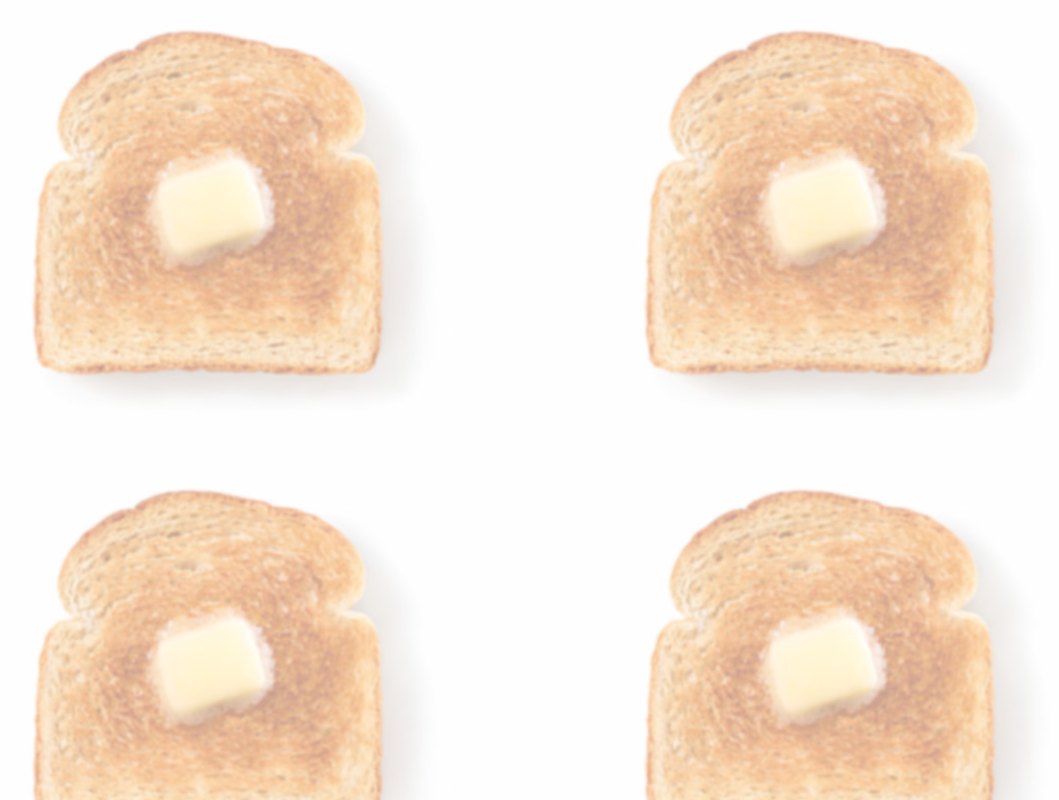
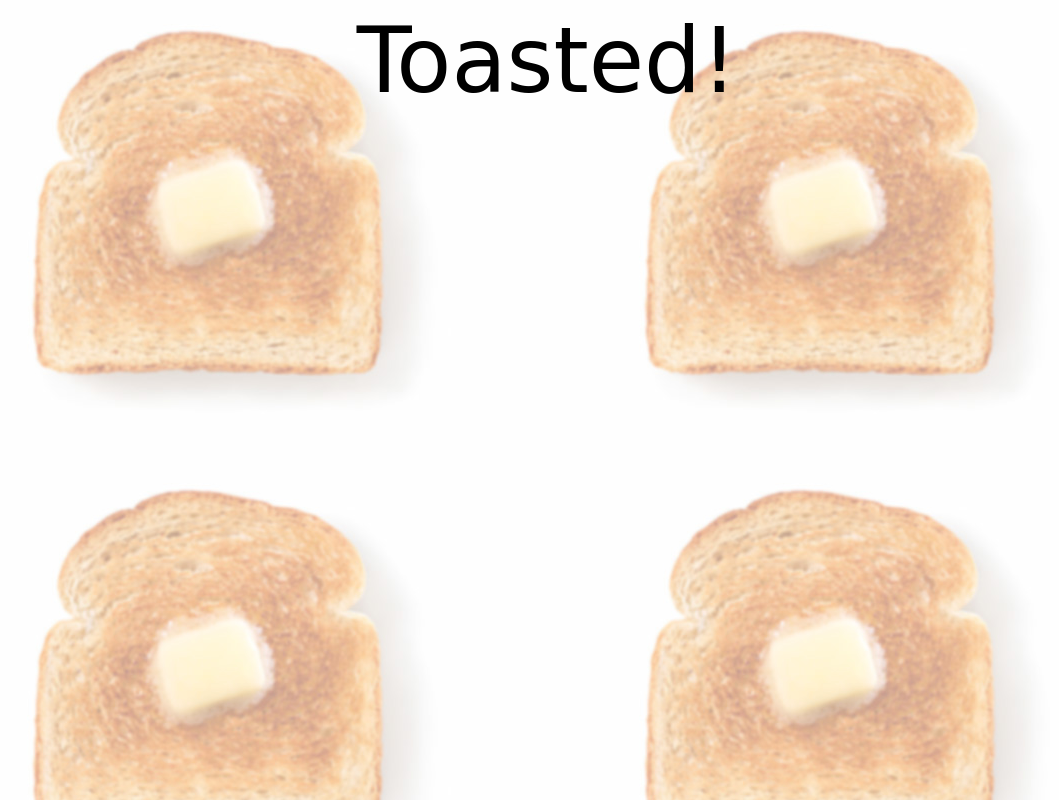
Before and after one commit to lyndsclev/toasted, a plain HTML site: page index.html in a window 1280 px wide. Shown: the whole page, without its empty margins (93-1152 px from the left). Drawn offline with Linux system fonts and the light colour scheme.

Commit message:
added header

```diff
--- a/index.html
+++ b/index.html
@@ -7,6 +7,7 @@
     <link rel="stylesheet" href="style.css">
 </head>
 <body>
+    <header>Toasted!</header>
 
 </body>
 <script src="script.js"></script>
--- a/style.css
+++ b/style.css
@@ -1,3 +1,10 @@
 body {
     background-image: url("./assets/toast-blurred.jpg");
 }
+
+header {
+    font-family: cursive;
+    font-size: 90px;
+    text-align: center;
+
+}
```
